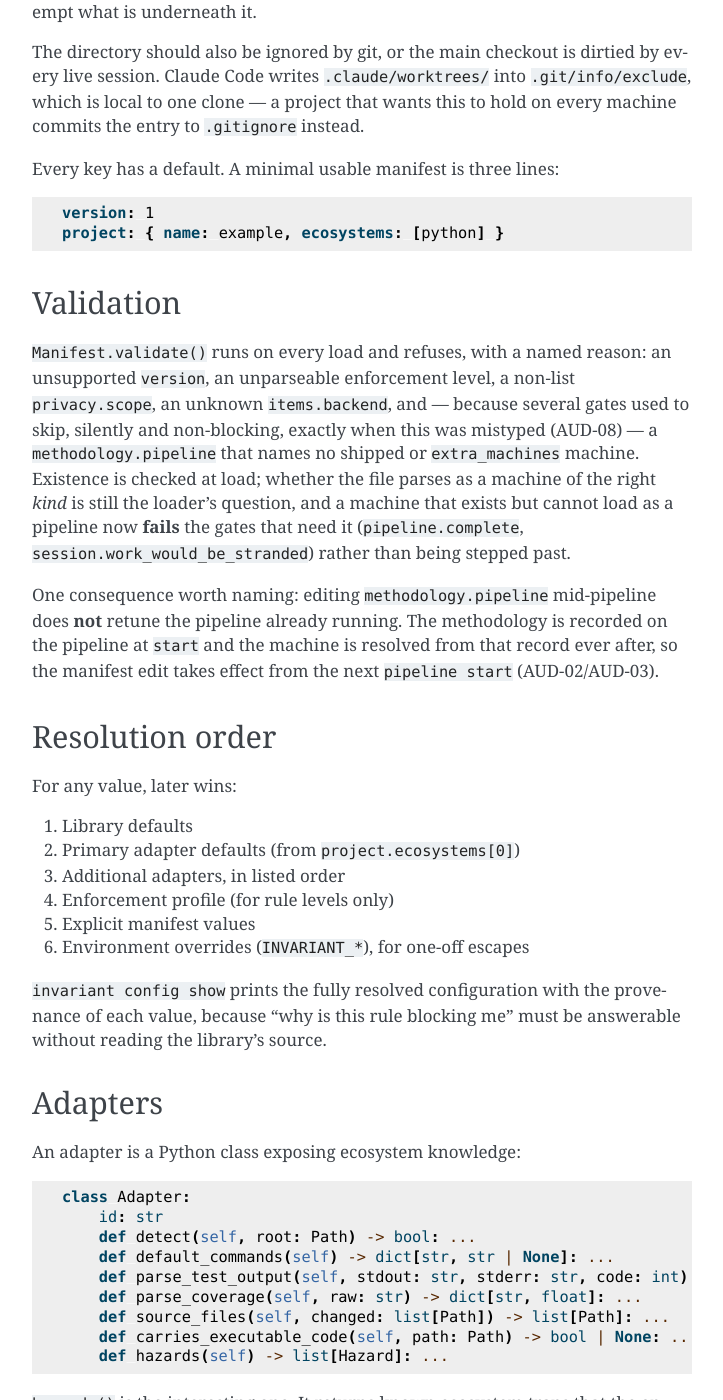
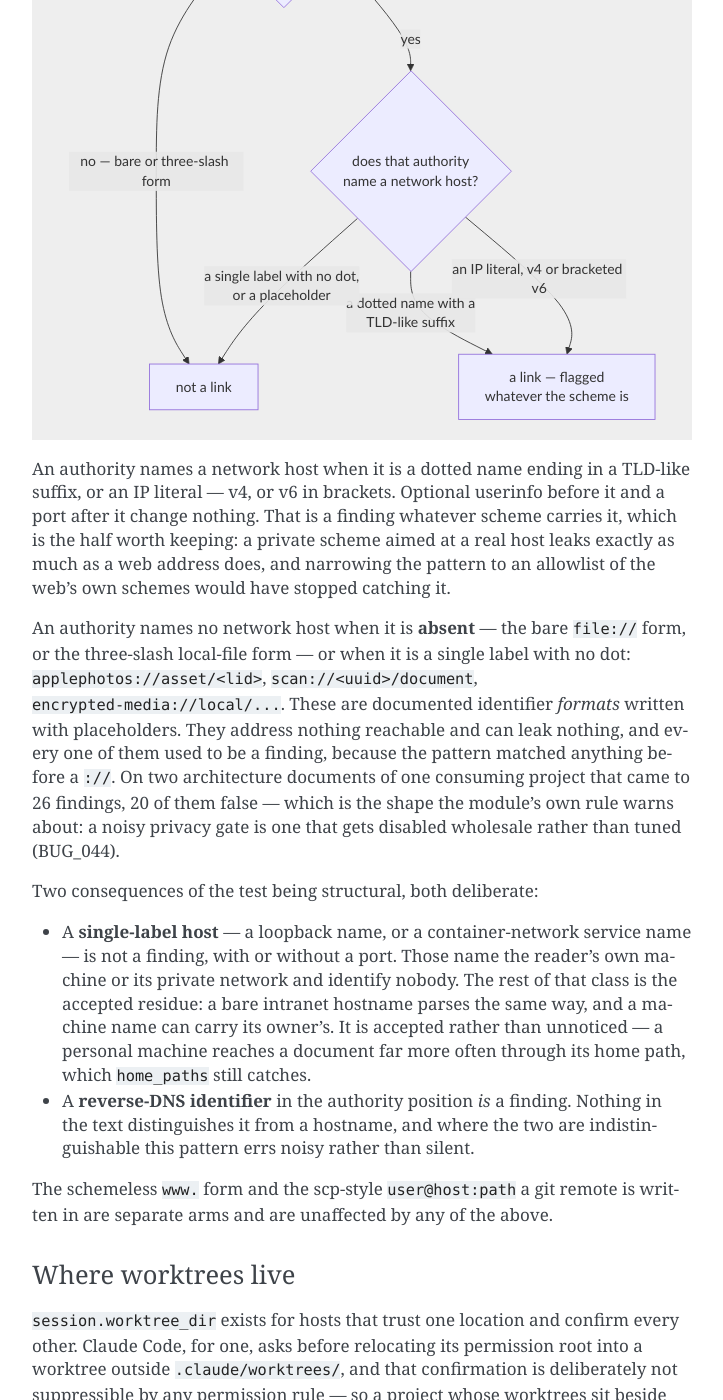
Before and after one commit to Mindchallenges/Invariant, a Sphinx documentation site: the page built from docs/architecture/manifest.md, in a window 1280 px wide and 1400 px high, scrolled down 3788 px. Shown: the whole window, without its empty margins (388-1111 px from the left). Built offline with Sphinx 7.4.7, drawn with Linux system fonts in a browser that asks for light colours; some of the changed text lies outside the part shown.

Commit message:
The links pattern tests the authority, not the scheme
A link is a URI whose authority names a network host: a dotted name ending in
a TLD-like suffix, or an IP literal, v4 or bracketed v6. The first arm used to
match any scheme followed by a scheme separator, so every documented
private-scheme identifier read as a leaked address — an asset scheme and its
live-photo variant, a share scheme, an inspect scheme, an encrypted-media
scheme, a scan scheme, and the local-file scheme both bare and with a payload
label. Several carry no authority at all and can leak nothing.

Measured on two architecture documents of a consuming project: 26 findings
before, 6 after. The 20 that went are exactly the private-scheme and
local-file forms, none of which has a TLD-like authority, so nothing genuine
was lost; the 6 that remain are ordinary web addresses.

Scheme breadth was the wrong axis, and narrowing it would have been the wrong
fix. An allowlist of the web's own schemes stops flagging a custom scheme
aimed at a real host, which is the leak most worth catching. The authority
test keeps that case flagged whatever scheme carries it.

Two consequences are deliberate. A single-label authority — a loopback name, a
container service name — is no longer a finding; a bare intranet hostname
parses the same way, and that is the accepted residue, now stated in the doc
rather than left implicit. A reverse-DNS identifier in the authority position
is still a finding, because nothing in the text distinguishes it from a
hostname, and there this pattern errs noisy rather than silent.

The dotted-quad is now one named fragment shared by the address pattern and
the authority test; the compiled address pattern is byte-identical to before.

Ten tests build their corpora by authority class and cross them with nine
schemes, so a verdict that tracked the scheme would show up as a whole row of
failures. Four are red against the old pattern and the six network-host
controls stay green in the same run.

Co-Authored-By: Claude Opus 5 <noreply@anthropic.com>

````diff
--- a/docs/architecture/manifest.md
+++ b/docs/architecture/manifest.md
@@ -151,6 +151,57 @@ The gate reads every payload shape the edit tools produce: `content`
 `new_source` (NotebookEdit). The last two were unscanned while the isolation
 rules fired on all four tools, so the same data that blocked a `Write` passed
 through a `MultiEdit` untouched (AUD-06).
+
+### What `links` flags
+
+Of the default patterns, `links` is the one whose concept is easiest to state
+too broadly, so it is stated here: **a link is a URI whose authority names a
+network host.** The authority is the axis, not the scheme.
+
+```mermaid
+graph TD
+    U["a candidate URI"] --> A{"is there an authority<br/>between :// and the path?"}
+    A -- "no — bare or three-slash form" --> N["not a link"]
+    A -- yes --> H{"does that authority<br/>name a network host?"}
+    H -- "a dotted name with a<br/>TLD-like suffix" --> L["a link — flagged<br/>whatever the scheme is"]
+    H -- "an IP literal, v4 or bracketed v6" --> L
+    H -- "a single label with no dot,<br/>or a placeholder" --> N
+```
+
+An authority names a network host when it is a dotted name ending in a
+TLD-like suffix, or an IP literal — v4, or v6 in brackets. Optional userinfo
+before it and a port after it change nothing. That is a finding whatever
+scheme carries it, which is the half worth keeping: a private scheme aimed at
+a real host leaks exactly as much as a web address does, and narrowing the
+pattern to an allowlist of the web's own schemes would have stopped catching
+it.
+
+An authority names no network host when it is **absent** — the bare `file://`
+form, or the three-slash local-file form — or when it is a single label with
+no dot: `applephotos://asset/<lid>`, `scan://<uuid>/document`,
+`encrypted-media://local/...`. These are documented identifier *formats*
+written with placeholders. They address nothing reachable and can leak
+nothing, and every one of them used to be a finding, because the pattern
+matched anything before a `://`. On two architecture documents of one
+consuming project that came to 26 findings, 20 of them false — which is the
+shape the module's own rule warns about: a noisy privacy gate is one that gets
+disabled wholesale rather than tuned (BUG_044).
+
+Two consequences of the test being structural, both deliberate:
+
+- A **single-label host** — a loopback name, or a container-network service
+  name — is not a finding, with or without a port. Those name the reader's own
+  machine or its private network and identify nobody. The rest of that class is
+  the accepted residue: a bare intranet hostname parses the same way, and a
+  machine name can carry its owner's. It is accepted rather than unnoticed —
+  a personal machine reaches a document far more often through its home path,
+  which `home_paths` still catches.
+- A **reverse-DNS identifier** in the authority position *is* a finding.
+  Nothing in the text distinguishes it from a hostname, and where the two are
+  indistinguishable this pattern errs noisy rather than silent.
+
+The schemeless `www.` form and the scp-style `user@host:path` a git remote is
+written in are separate arms and are unaffected by any of the above.
 
 ### Where worktrees live
 
````
Also changed, not shown: docs/backlog/BUG_044.md (added, +63 -0 lines), docs/backlog/IDEA_001.md (added, +19 -0 lines), 2 other files.
